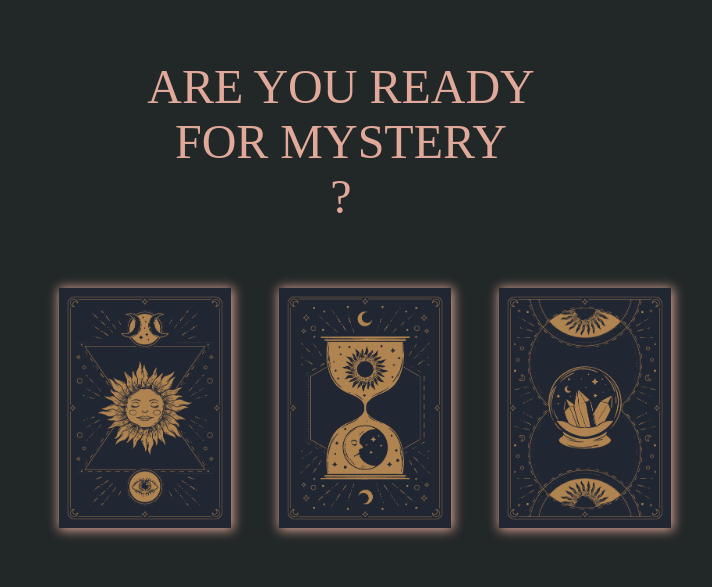
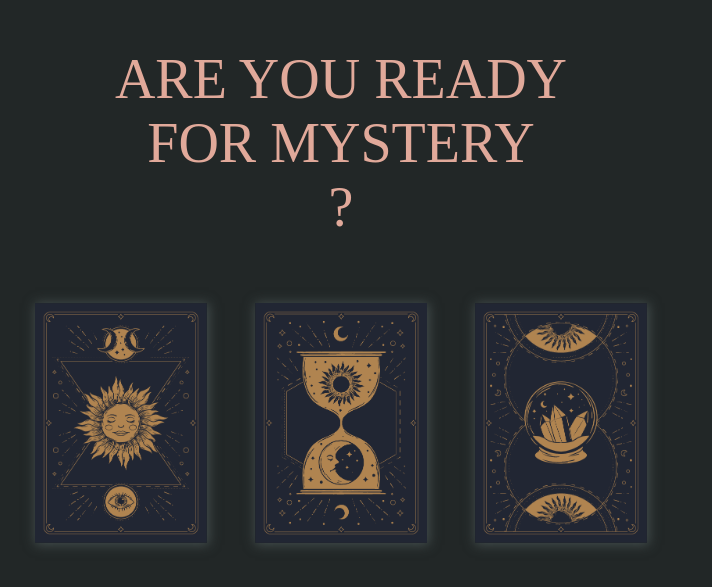
Before and after one commit to Ericgdf/Escape-room, a React (Vite) app: page / in a window 1280 px wide. Shown: the part 105-692 px from the top of the page, without its empty margins (299-1011 px from the left). Built offline with nearby package versions, Linux system fonts and the light colour scheme; a web font is replaced by a local one.

Commit message:
add tilt effect on card

```diff
--- a/package.json
+++ b/package.json
@@ -11,7 +11,8 @@
   },
   "dependencies": {
     "react": "^18.2.0",
-    "react-dom": "^18.2.0"
+    "react-dom": "^18.2.0",
+    "vanilla-tilt": "^1.8.0"
   },
   "devDependencies": {
     "@types/react": "^18.2.14",
--- a/src/pages/Home.tsx
+++ b/src/pages/Home.tsx
@@ -1,17 +1,36 @@
 import './home.css'
+import VanillaTilt from 'vanilla-tilt';
 import card1 from '../assets/img/card1.png'
 import card2 from '../assets/img/card2.png'
 import card3 from '../assets/img/card3.png'
+import { useEffect, useRef } from 'react';
 
 
 const Home = () => {
+
+    const tiltRefs = useRef<Array<HTMLImageElement | null>>([]);
+
+    useEffect(() => {
+      tiltRefs.current.forEach((element) => {
+        if (element) {
+          VanillaTilt.init(element, {
+            glare: true,
+            "max-glare": 1,
+            // Options de configuration de Vanilla Tilt (facultatif)
+            // Voir la documentation pour plus d'options : https://micku7zu.github.io/vanilla-tilt.js/
+          });
+        }
+      });
+    }, []);
+
+
     return (
         <div className='home_background'>
             <h2 className='home_title'>ARE YOU READY <br />FOR MYSTERY <br /> ? </h2>
-            <div className="tarot_card_container">
-                <img className= 'tarot_card' src={card1} />
-                <img className= 'tarot_card' src={card2} />
-                <img className= 'tarot_card' src={card3} />
+            <div className="tarot_card_container" >
+                <img ref={(el) => tiltRefs.current[0] = el} className= 'tarot_card' src={card1}  />
+                <img ref={(el) => tiltRefs.current[1] = el} className= 'tarot_card' src={card2} />
+                <img ref={(el) => tiltRefs.current[2] = el} className= 'tarot_card' src={card3} />
             </div>
         </div>
     )
--- a/src/pages/home.css
+++ b/src/pages/home.css
@@ -1,23 +1,28 @@
 .home_background{
     background-color: var(--background-color);
-    height: 100vh;
+    min-height: 100vh;
     width: 100vw;
     display: flex;
     align-items: center;
     justify-content: center;
     flex-direction: column;
     gap: 4em;
+
 }
 
 .home_title{
-    font-size: 3em;
+    font-size: 3.5em;
     text-align: center;
     font-weight: 400;
 }
 
+.tarot_card_container{
+    display: flex;
+    gap : 3em
+}
+
 .tarot_card{
     height: 15em;
-    margin-left: 3em;
-    box-shadow: 1px 1px 11px 1px ;
+    box-shadow: 1px 1px 11px 1px rgba(82, 95, 95, 0.7);
 
 }
```
Also changed, not shown: 1 other file (tests, documents, lock files or other folders).
